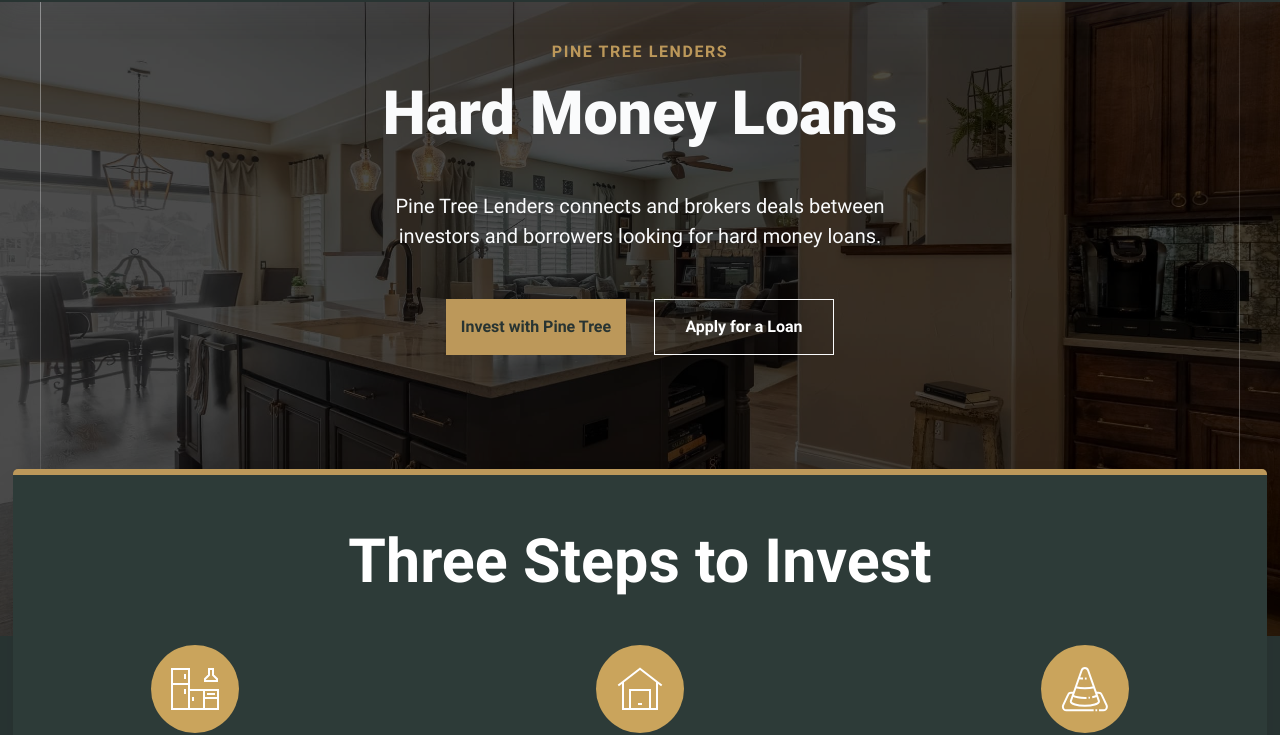
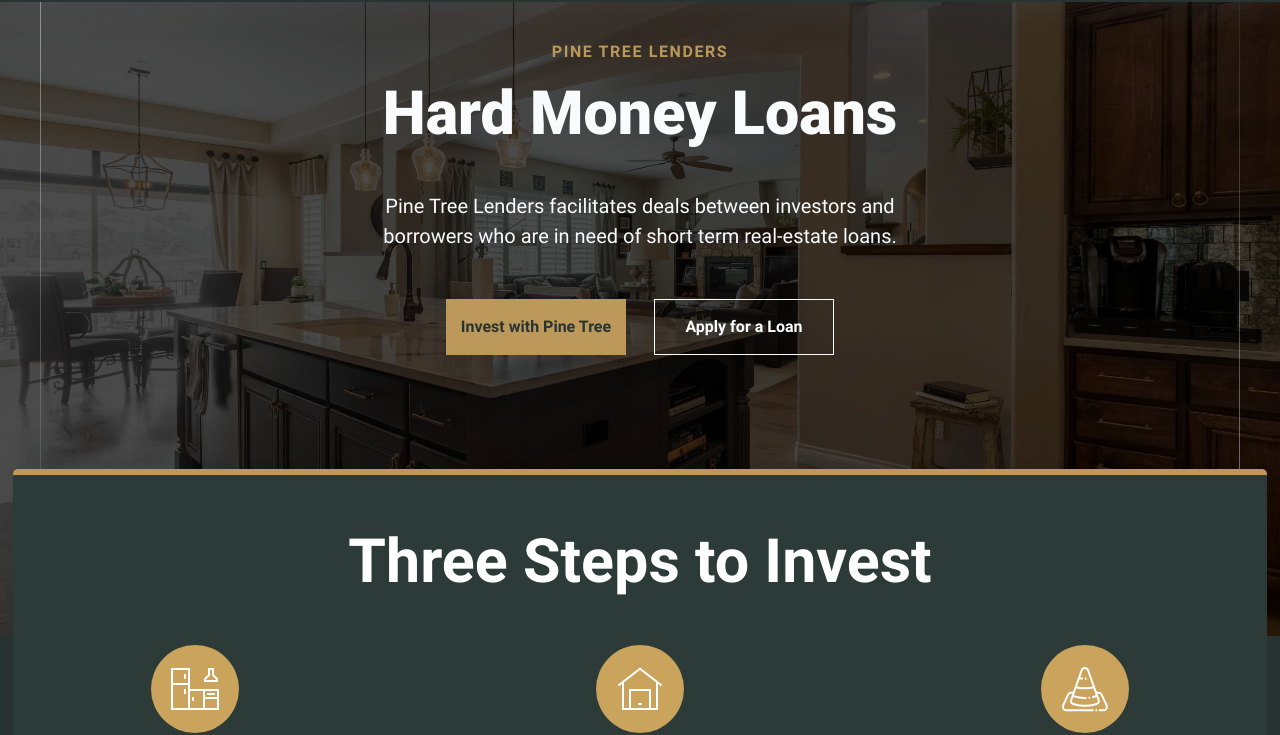
Before and after one commit to jasonxris/PineTree, an Eleventy site: page src/index.html in a window 1280 px wide. Shown: the part 98-833 px from the top of the page. Built offline with nearby package versions, Linux system fonts and the light colour scheme; Eleventy itself is replaced by a stand-in of ours; files that its build step writes are made by us from their sources; files whose address does not match are found by name.

Commit message:
update hook again

```diff
--- a/src/index.html
+++ b/src/index.html
@@ -19,7 +19,7 @@
       <span class="cs-topper">Pine Tree Lenders</span>
       <h1 class="cs-title">Hard Money Loans</h1>
       <p class="cs-text">
-        Pine Tree Lenders connects and brokers deals between investors and borrowers looking for hard money loans.
+        Pine Tree Lenders facilitates deals between investors and borrowers who are in need of short term real-estate loans.
       </p>
       <a href="/contact" class="cs-button-solid">Invest with Pine Tree</a>
       <a href="/contact" class="cs-button-transparent">
```
